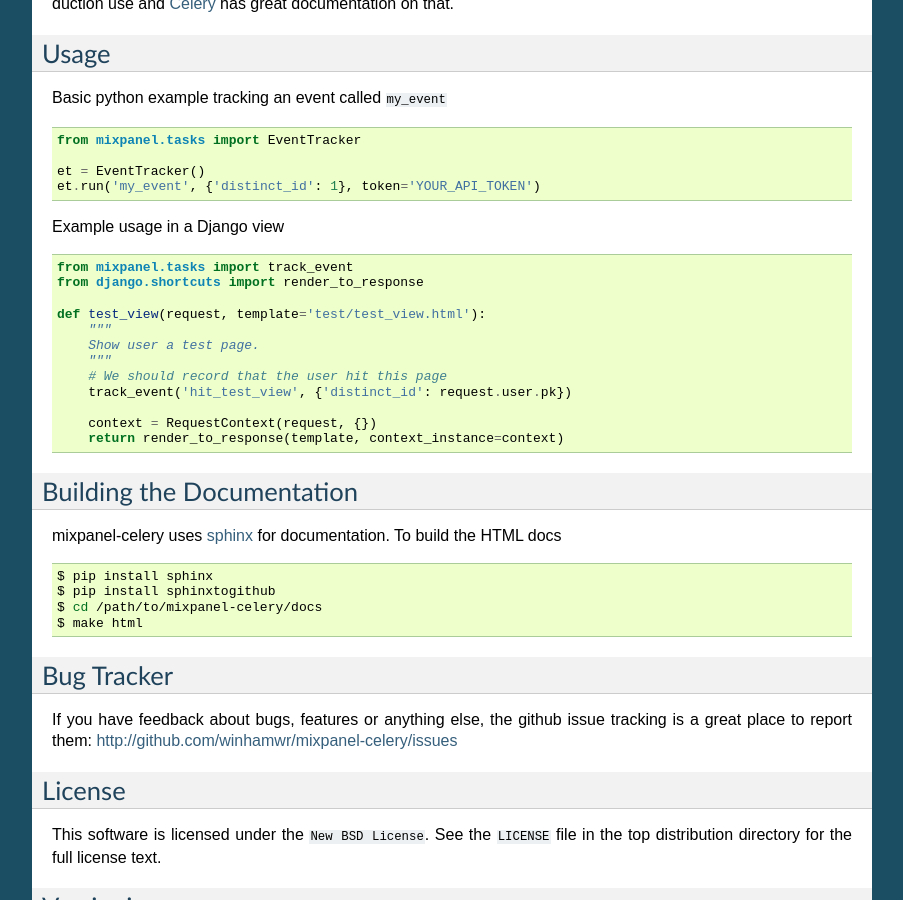
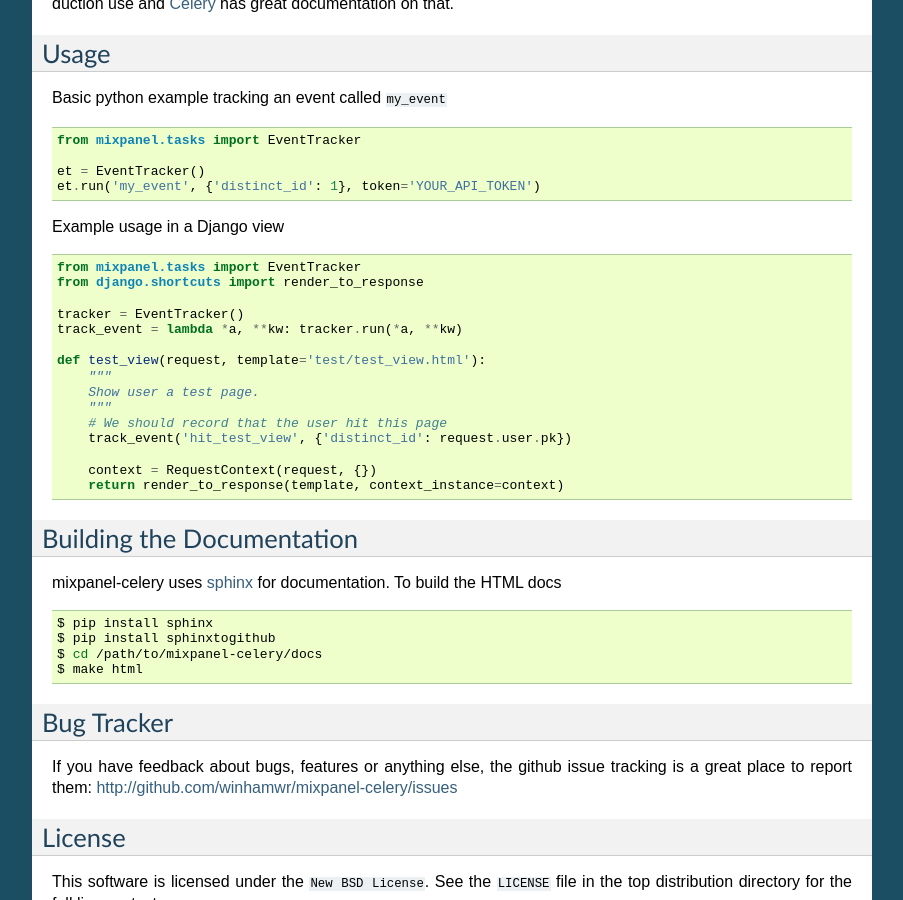
Before and after one commit to winhamwr/mixpanel-celery, a Sphinx documentation site: the page built from docs/introduction.rst, in a window 1280 px wide and 900 px high, scrolled down 1206 px. Shown: the whole window, without its empty margins (198-1101 px from the left). Built offline with Sphinx 7.4.7, drawn with Linux system fonts in a browser that asks for light colours.

Commit message:
Fix ImportError thrown by documentation example

```diff
--- a/docs/introduction.rst
+++ b/docs/introduction.rst
@@ -91,8 +91,11 @@
 
 .. code-block:: python
 
-    from mixpanel.tasks import track_event
+    from mixpanel.tasks import EventTracker
     from django.shortcuts import render_to_response
+
+    tracker = EventTracker()
+    track_event = lambda *a, **kw: tracker.run(*a, **kw)
 
     def test_view(request, template='test/test_view.html'):
         """
```
